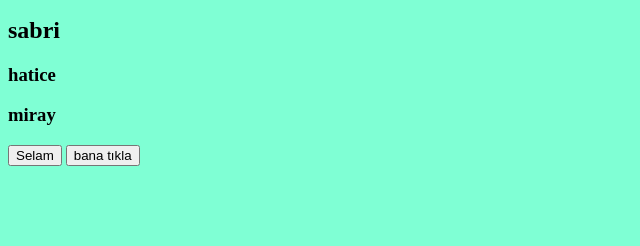
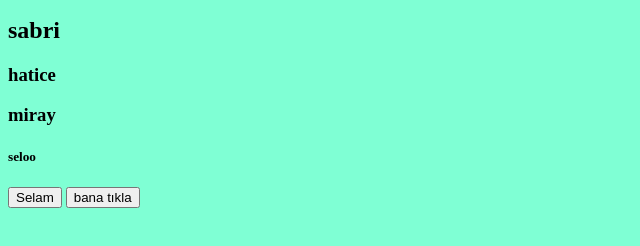
Before and after one commit to seliinatmaca/JS-4, a plain HTML site: page index.html in a window 1280 px wide. Shown: the part 110-356 px from the top of the page, without its empty margins (0-640 px from the left). Drawn offline with Linux system fonts and the light colour scheme.

Commit message:
selin ekleonde

```diff
--- a/index.html
+++ b/index.html
@@ -13,6 +13,7 @@
     <h2>sabri</h2>
     <h3>hatice</h3>
     <h3>miray</h3>
+    <h5>seloo</h5>
     <button onclick="this.style.background= 'red'">Selam</button>
 
     <button id="veri-buton">bana tıkla</button>
```
